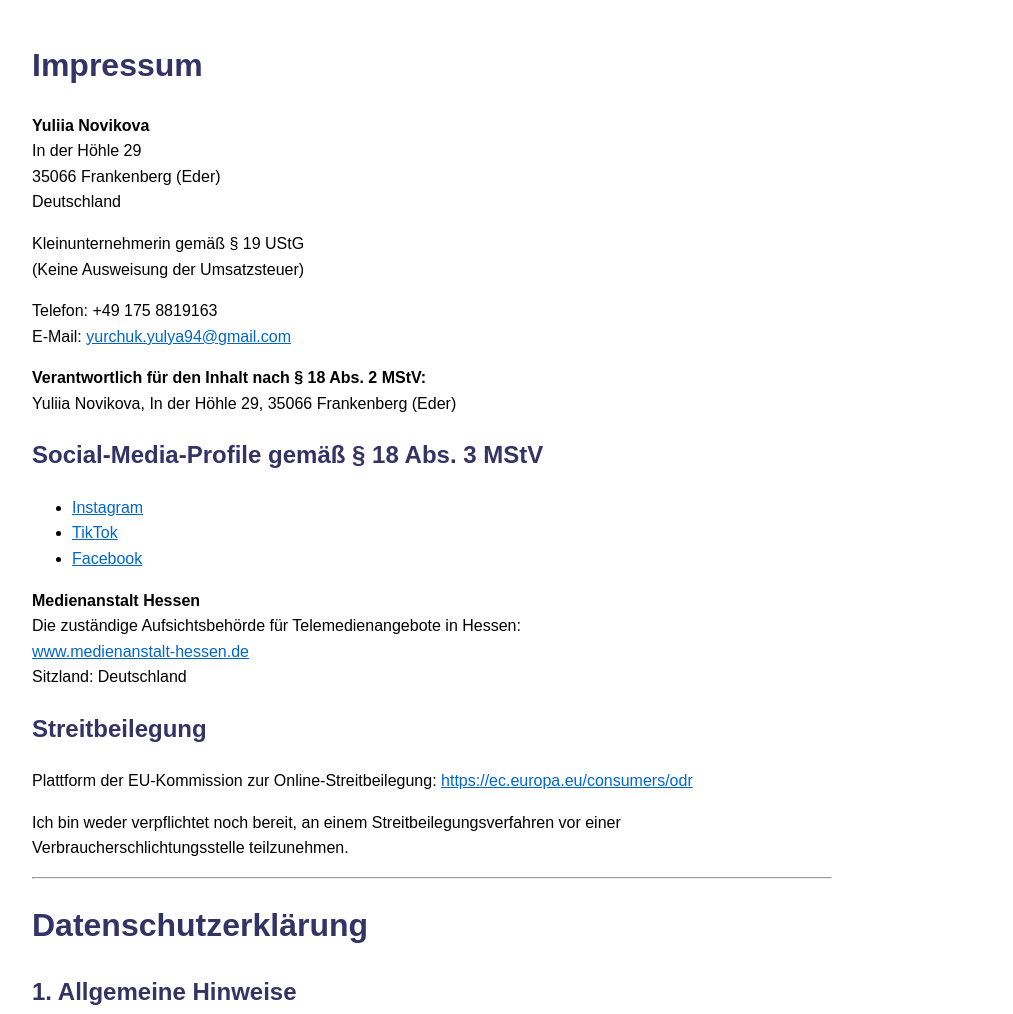
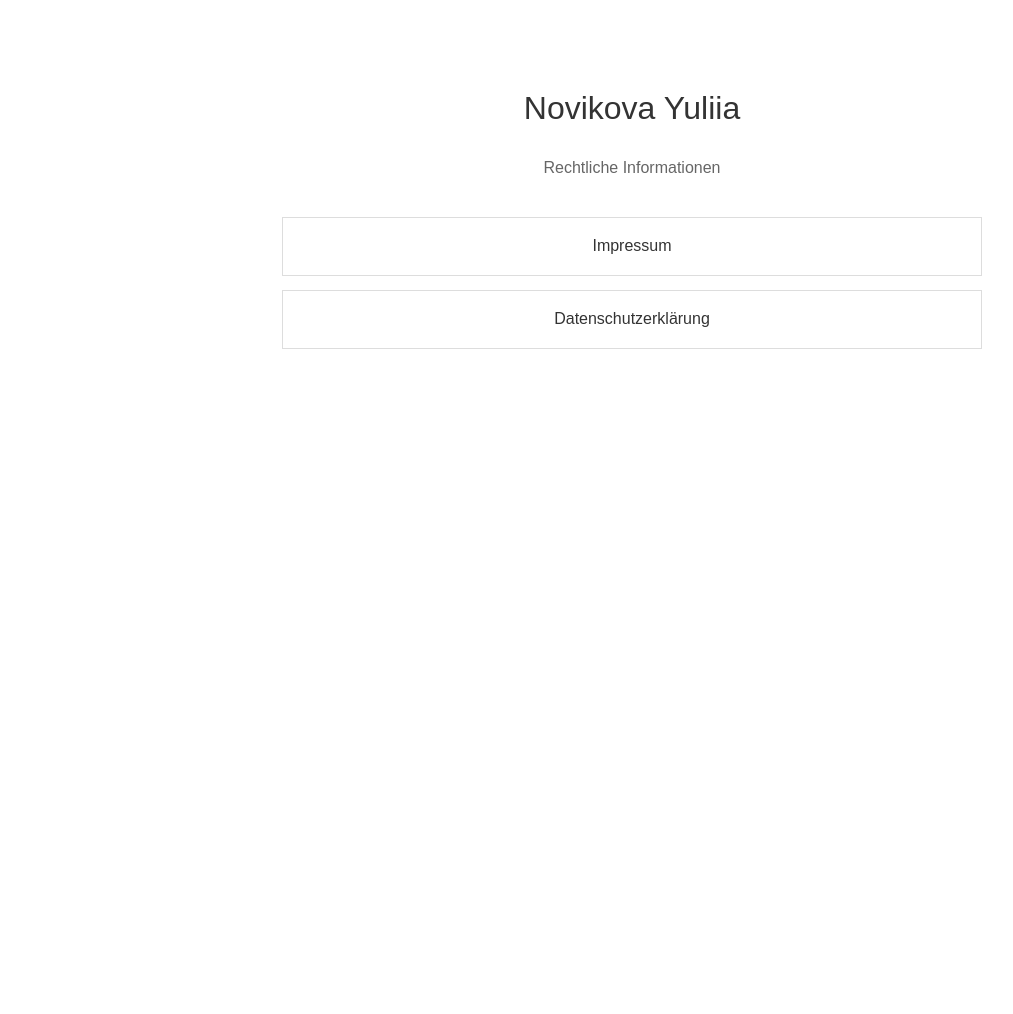
Before and after one commit to novikovayuliia/novikovayuliia.github.io, a plain HTML site: page index.html in a window 1280 px wide. Shown: the top 1014 px of the page, without its empty margins (8-1021 px from the left). After the commit the page ends 800 px from the top, so only its background shows below. Drawn offline with Linux system fonts and the light colour scheme.

Commit message:
Update index.html

```diff
--- a/index.html
+++ b/index.html
@@ -1,85 +1,51 @@
+
 <!DOCTYPE html>
 <html lang="de">
 <head>
-    <meta charset="UTF-8">
-    <title>Impressum & Datenschutzerklärung – Yuliia Novikova</title>
-    <meta name="viewport" content="width=device-width, initial-scale=1.0">
-    <style>
-        body { font-family: Arial, sans-serif; line-height: 1.6; margin: 40px; max-width: 800px; }
-        h1, h2, h3 { color: #333366; }
-        a { color: #0066cc; word-break: break-word; }
-    </style>
+  <meta charset="UTF-8">
+  <meta name="viewport" content="width=device-width, initial-scale=1.0">
+  <title>Rechtliche Informationen – Novikova Yuliia</title>
+  <style>
+    body {
+      font-family: Arial, sans-serif;
+      max-width: 700px;
+      margin: 80px auto;
+      padding: 0 24px;
+      color: #333;
+      background: #fff;
+      line-height: 1.8;
+      text-align: center;
+    }
+    h1 {
+      font-weight: 400;
+      margin-bottom: 15px;
+    }
+    p {
+      color: #666;
+      margin-bottom: 35px;
+    }
+    a {
+      display: block;
+      color: #333;
+      text-decoration: none;
+      border: 1px solid #ddd;
+      padding: 14px;
+      margin: 14px 0;
+      transition: background 0.2s;
+    }
+    a:hover {
+      background: #f5f5f5;
+    }
+  </style>
 </head>
 <body>
-    <h1>Impressum</h1>
-    <p><strong>Yuliia Novikova</strong><br>
-    In der Höhle 29<br>
-    35066 Frankenberg (Eder)<br>
-    Deutschland</p>
 
-    <p>Kleinunternehmerin gemäß § 19 UStG<br>
-    (Keine Ausweisung der Umsatzsteuer)</p>
+  <h1>Novikova Yuliia</h1>
+  <p>Rechtliche Informationen</p>
 
-    <p>Telefon: +49 175 8819163<br>
-    E-Mail: <a href="mailto:yurchuk.yulya94@gmail.com">yurchuk.yulya94@gmail.com</a></p>
+  <a href="impressum.html">Impressum</a>
 
-    <p><strong>Verantwortlich für den Inhalt nach § 18 Abs. 2 MStV:</strong><br>
-    Yuliia Novikova, In der Höhle 29, 35066 Frankenberg (Eder)</p>
+  <a href="datenschutz.html">Datenschutzerklärung</a>
 
-    <h2>Social-Media-Profile gemäß § 18 Abs. 3 MStV</h2>
-    <ul>
-        <li><a href="https://www.instagram.com/novikovajuliya.ph/" target="_blank">Instagram</a></li>
-        <li><a href="https://www.tiktok.com/@novikovajulia.ph" target="_blank">TikTok</a></li>
-        <li><a href="https://www.facebook.com/share/1ESqcXpsrc/?mibextid=wwXIfr" target="_blank">Facebook</a></li>
-    </ul>
-
-    <p><strong>Medienanstalt Hessen</strong><br>
-    Die zuständige Aufsichtsbehörde für Telemedienangebote in Hessen:<br>
-    <a href="https://www.medienanstalt-hessen.de" target="_blank">www.medienanstalt-hessen.de</a><br>
-    Sitzland: Deutschland</p>
-
-    <h2>Streitbeilegung</h2>
-    <p>Plattform der EU-Kommission zur Online-Streitbeilegung: <a href="https://ec.europa.eu/consumers/odr" target="_blank">https://ec.europa.eu/consumers/odr</a></p>
-    <p>Ich bin weder verpflichtet noch bereit, an einem Streitbeilegungsverfahren vor einer Verbraucherschlichtungsstelle teilzunehmen.</p>
-
-    <hr>
-
-    <h1>Datenschutzerklärung</h1>
-
-    <h2>1. Allgemeine Hinweise</h2>
-    <p>Der Schutz Ihrer persönlichen Daten ist mir ein besonderes Anliegen. Ich behandle Ihre personenbezogenen Daten vertraulich und entsprechend den gesetzlichen Datenschutzvorschriften sowie dieser Datenschutzerklärung.</p>
-    <p>Die Nutzung meines Instagram-Profils ist in der Regel ohne Angabe personenbezogener Daten möglich. Soweit auf meinem Profil personenbezogene Daten (beispielsweise Name, Anschrift oder E-Mail-Adressen) erhoben werden, erfolgt dies stets auf freiwilliger Basis.</p>
-    <p>Ich weise darauf hin, dass die Datenübertragung im Internet (z. B. bei der Kommunikation per E-Mail) Sicherheitslücken aufweisen kann. Ein lückenloser Schutz der Daten vor dem Zugriff durch Dritte ist nicht möglich.</p>
-
-    <h2>2. Verantwortliche Stelle</h2>
-    <p>Yuliia Novikova<br>
-    In der Höhle 29<br>
-    35066 Frankenberg (Eder)<br>
-    Deutschland<br>
-    E-Mail: <a href="mailto:yurchuk.yulya94@gmail.com">yurchuk.yulya94@gmail.com</a><br>
-    Telefon: +49 175 8819163</p>
-
-    <h2>3. Erhebung und Verarbeitung personenbezogener Daten</h2>
-    <p>Ich verarbeite personenbezogene Daten, wenn Sie mir diese im Rahmen einer Anfrage oder Buchung freiwillig mitteilen (z. B. über Direktnachricht oder E-Mail). Die Verarbeitung erfolgt ausschließlich zur Bearbeitung Ihrer Anfrage oder zur Erbringung meiner fotografischen Dienstleistungen.</p>
-    <p>Ich gebe Ihre Daten <strong>nicht</strong> ohne Ihre ausdrückliche Zustimmung an Dritte weiter.</p>
-
-    <h2>4. Rechte der betroffenen Personen</h2>
-    <p>Sie haben jederzeit das Recht auf unentgeltliche Auskunft über Ihre gespeicherten personenbezogenen Daten, deren Herkunft und Empfänger sowie den Zweck der Datenverarbeitung. Außerdem haben Sie ein Recht auf Berichtigung, Sperrung oder Löschung dieser Daten.</p>
-    <p>Hierzu sowie zu weiteren Fragen zum Thema Datenschutz können Sie sich jederzeit unter der oben angegebenen Adresse an mich wenden.</p>
-
-    <h2>5. Nutzung von Instagram</h2>
-    <p>Mein Instagram-Profil wird auf der Plattform der Meta Platforms Ireland Limited betrieben.</p>
-    <p>Adresse von Meta:<br>
-    Meta Platforms Ireland Ltd.,<br>
-    4 Grand Canal Square,<br>
-    Grand Canal Harbour,<br>
-    Dublin 2, Irland</p>
-    <p>Ich habe keinen vollständigen Einfluss auf die Datenverarbeitung durch Meta. Weitere Informationen zur Verarbeitung personenbezogener Daten durch Instagram finden Sie in der Datenschutzerklärung von Meta: <a href="https://privacycenter.instagram.com/policy" target="_blank">https://privacycenter.instagram.com/policy</a></p>
-
-    <h2>6. Speicherung von Daten bei Kontaktaufnahme</h2>
-    <p>Wenn Sie mich per Direktnachricht, E-Mail oder Telefon kontaktieren, speichere ich Ihre Angaben zur Bearbeitung der Anfrage sowie für den Fall von Anschlussfragen. Diese Daten werden <strong>nicht ohne Ihre Einwilligung weitergegeben</strong>.</p>
-
-    <h2>7. Änderungen dieser Datenschutzerklärung</h2>
-    <p>Ich behalte mir vor, diese Datenschutzerklärung gelegentlich anzupassen, damit sie stets den aktuellen rechtlichen Anforderungen entspricht.</p>
 </body>
 </html>
```
